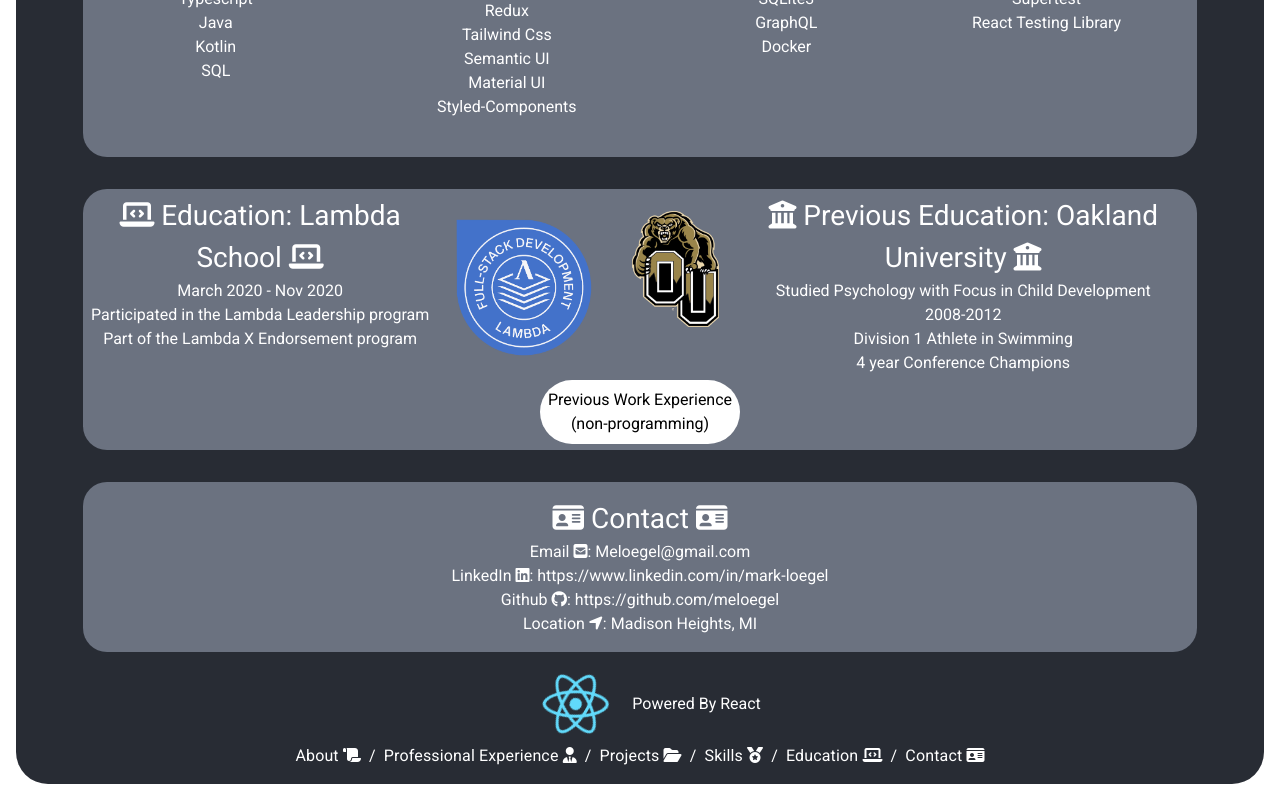
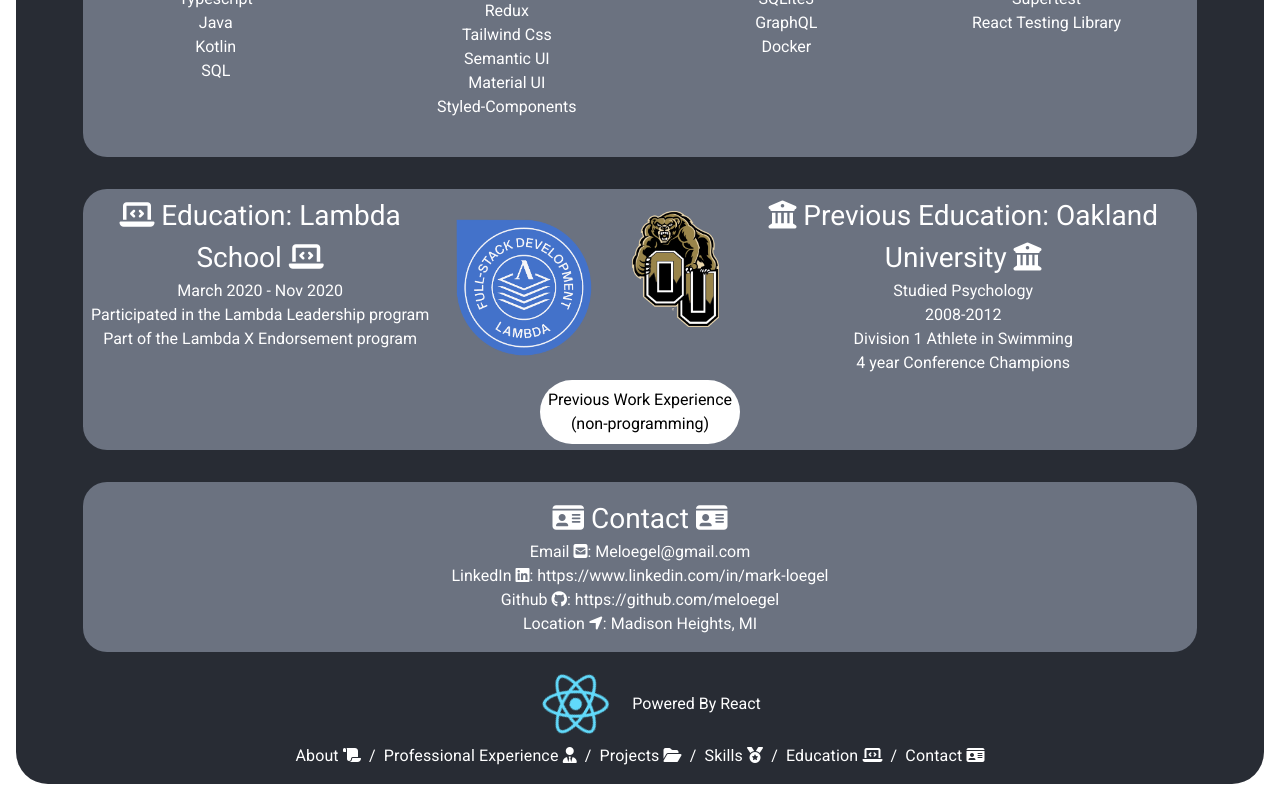
Before and after one commit to meloegel/portfolio, a React (Create React App) app: page / in a window 1280 px wide. Shown: the part 4908-5708 px from the top of the page. Built offline with nearby package versions, Linux system fonts and the light colour scheme.

Commit message:
updated edu

```diff
--- a/src/components/qualifications.js
+++ b/src/components/qualifications.js
@@ -29,7 +29,7 @@ const Qualifications = (key) => {
                     </div>
                     <div>
                         <h3><i class="fas fa-university" /> Previous Education: Oakland University <i class="fas fa-university" /></h3>
-                        <p>Studied Psychology with Focus in Child Development</p>
+                        <p>Studied Psychology</p>
                         <p>2008-2012</p>
                         <p>Division 1 Athlete in Swimming</p>
                         <p>4 year Conference Champions</p>
```
